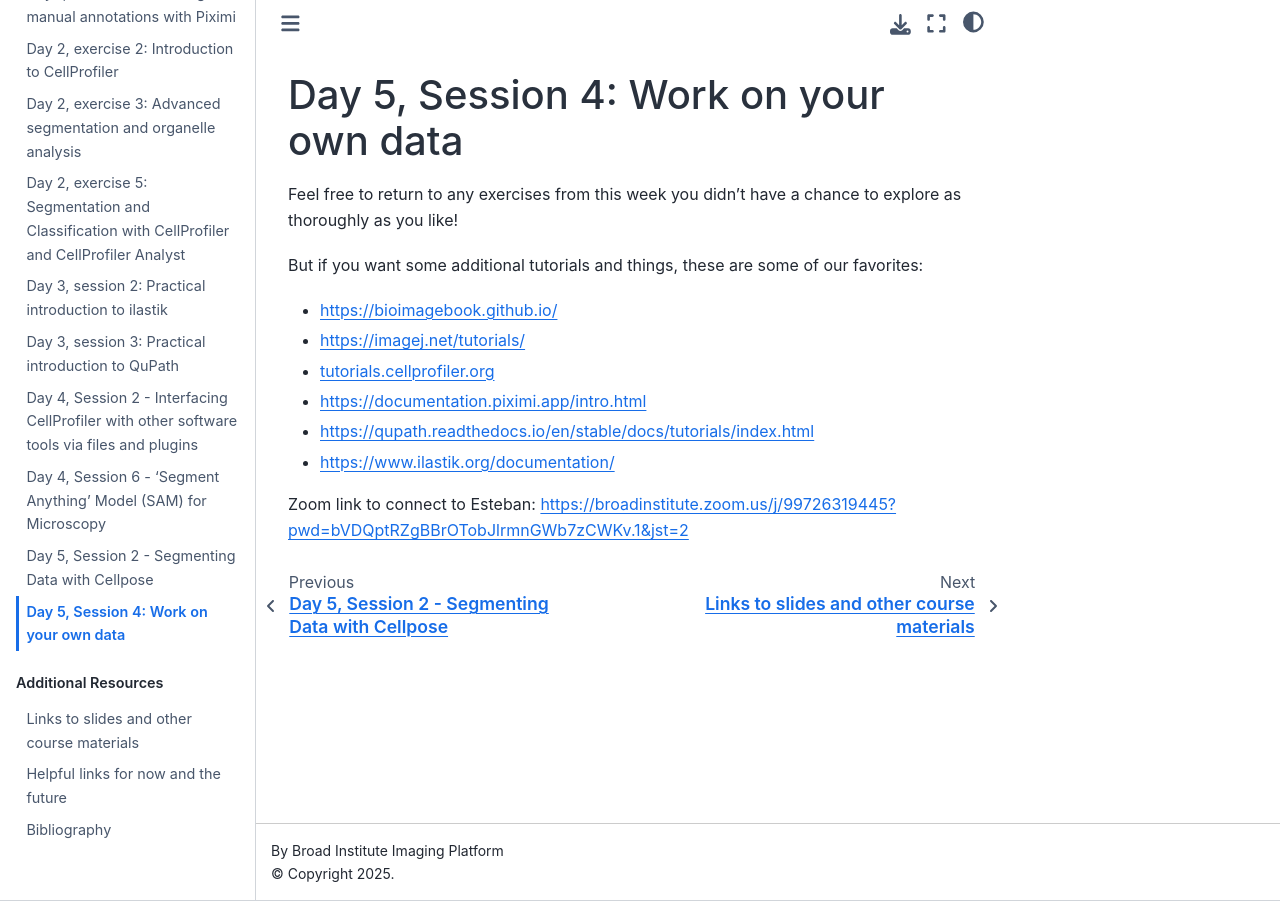
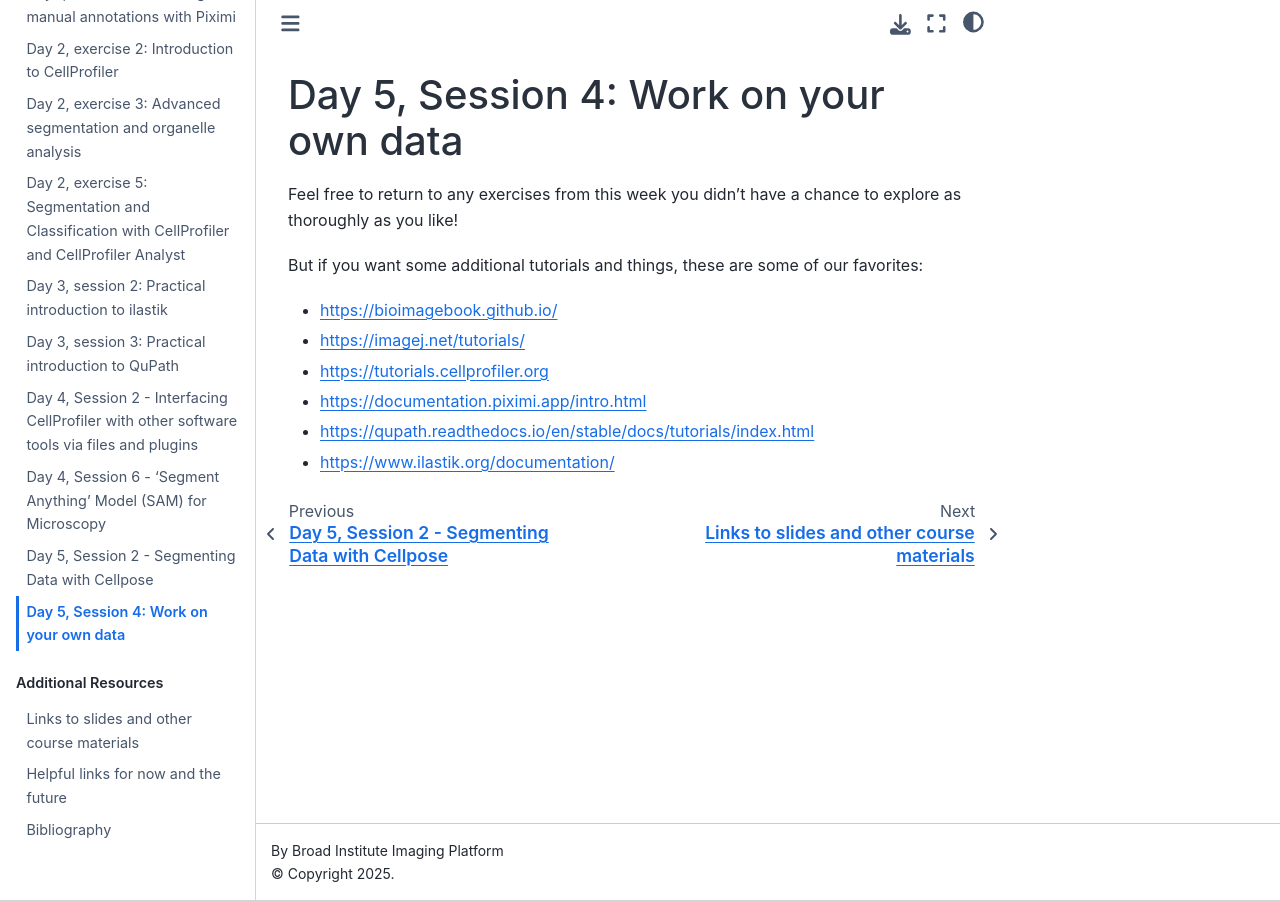
Before and after one commit to broadinstitute/BAB3, a Jupyter Book: the page built from docs/DIY.md, in a window 1280 px wide. Built offline with Jupyter Book 1.0.4 settings and Sphinx 7.4.7 and the Sphinx Book theme 1.1.4, drawn with Linux system fonts in a browser that asks for light colours.

Commit message:
Remove zoom link

```diff
--- a/docs/DIY.md
+++ b/docs/DIY.md
@@ -6,9 +6,7 @@ But if you want some additional tutorials and things, these are some of our favo
 
 - https://bioimagebook.github.io/
 - https://imagej.net/tutorials/
-- tutorials.cellprofiler.org
+- https://tutorials.cellprofiler.org
 - https://documentation.piximi.app/intro.html
 - https://qupath.readthedocs.io/en/stable/docs/tutorials/index.html
 - https://www.ilastik.org/documentation/
-
-Zoom link to connect to Esteban: https://broadinstitute.zoom.us/j/99726319445?pwd=bVDQptRZgBBrOTobJlrmnGWb7zCWKv.1&jst=2
```
